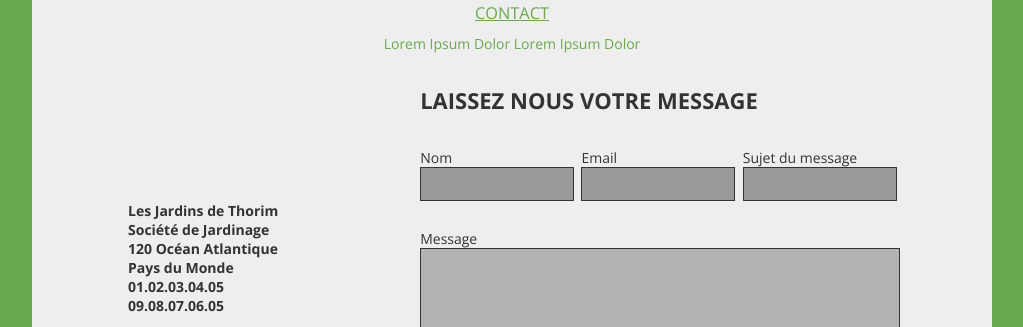
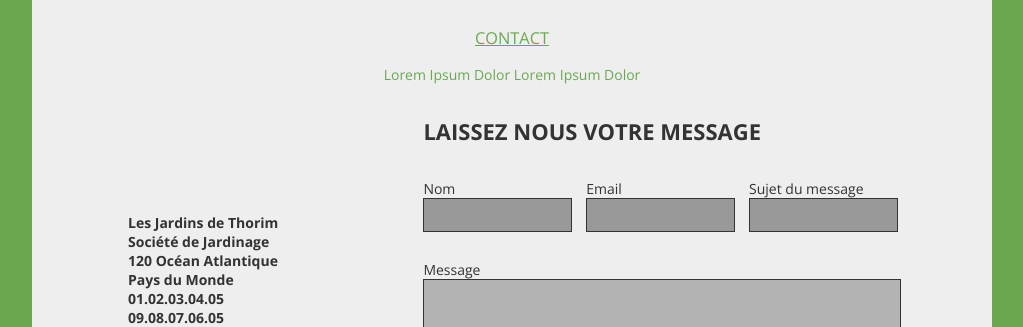
Before and after one commit to Kaemy/Les_jardins_de_Thorim, a plain HTML site: page index.html in a window 1280 px wide. Shown: the part 2473-2800 px from the top of the page, without its empty margins (136-1159 px from the left). Drawn offline with nearby package versions, Linux system fonts and the light colour scheme.

Commit message:
Final update css

```diff
--- a/index.css
+++ b/index.css
@@ -87,7 +87,7 @@ a:hover{
 h1 {
 	font-family: 'Alex Brush', cursive;
 	font-size: 2.5em;
-	margin: 1% 0 0 0;
+	margin: 1% 0 1% 0;
 }
 
 h2 {
@@ -340,7 +340,6 @@ nav {
 /*     contact      */
 #section_five h3{
 	padding: 2% 5% 0% 5%;
-    line-height: 10px;
 	font-weight: normal;
 	text-transform: uppercase;
 	text-decoration: underline;
@@ -365,7 +364,7 @@ nav {
 }
 
 #section_five .container_contact {
-	padding: 0 10% 3% 10%;
+	padding: 0 5% 3% 5%;
 }
 
 #section_five #contact {
@@ -398,7 +397,7 @@ nav {
 
 #section_five #champ_message{
 	width: 100%;
-	height: 200px;
+	height: 120px;
 	padding: 5px;
 	background-color: #b3b3b3;
     border: 1px solid #333333;
@@ -406,8 +405,8 @@ nav {
 }
 
 #section_five #submit {
-	width: 150px;
-	height: 50px;
+	width: 130px;
+	height: 40px;
 	border-radius: 5px;
 	border: 1px solid #333333;
 	background-color: #6aa84f;
@@ -628,18 +627,18 @@ footer #copyright {
 		display: flex;
     	justify-content: space-between;
     	width: 100%;
-    	padding: 0 0 3% 10%;
+    	padding: 0 0 2% 10%;
 	}
 
 	#section_five #adresse {
-    	width: 35%;
-    	padding-top:120px;
+    	width: 40%;
+    	margin-top: 10%;
     	text-align: left;
 	}
 
 	#section_five #contact {
 		align-items: start;
-		width: 80%;
+		width: 90%;
 	}
 
 	#section_five #contact h2 {
@@ -653,7 +652,7 @@ footer #copyright {
 	}
 
 	.container_formulaire p {
-		width: 31%;
+		width: 30%;
 	}
 
 	#contact .message {
```
